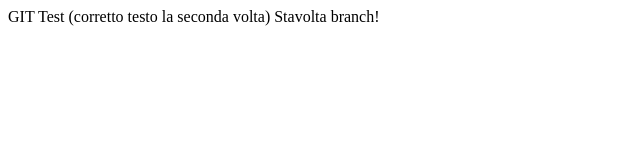
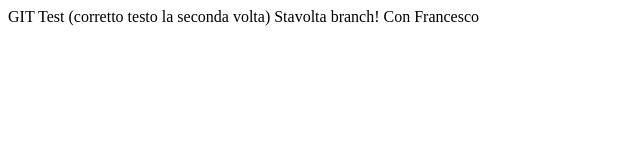
Before and after one commit to websidestory/TestGit, a plain HTML site: page index.html in a window 1280 px wide. Shown: the whole page, without its empty margins (0-640 px from the left). Drawn offline with Linux system fonts and the light colour scheme.

Commit message:
Test F
Abbiamo bla bla bla

```diff
--- a/index.html
+++ b/index.html
@@ -7,6 +7,6 @@
 
 <body>
 GIT Test (corretto testo la seconda volta)
-Stavolta branch!
+Stavolta branch! Con Francesco
 </body>
 </html>
```
